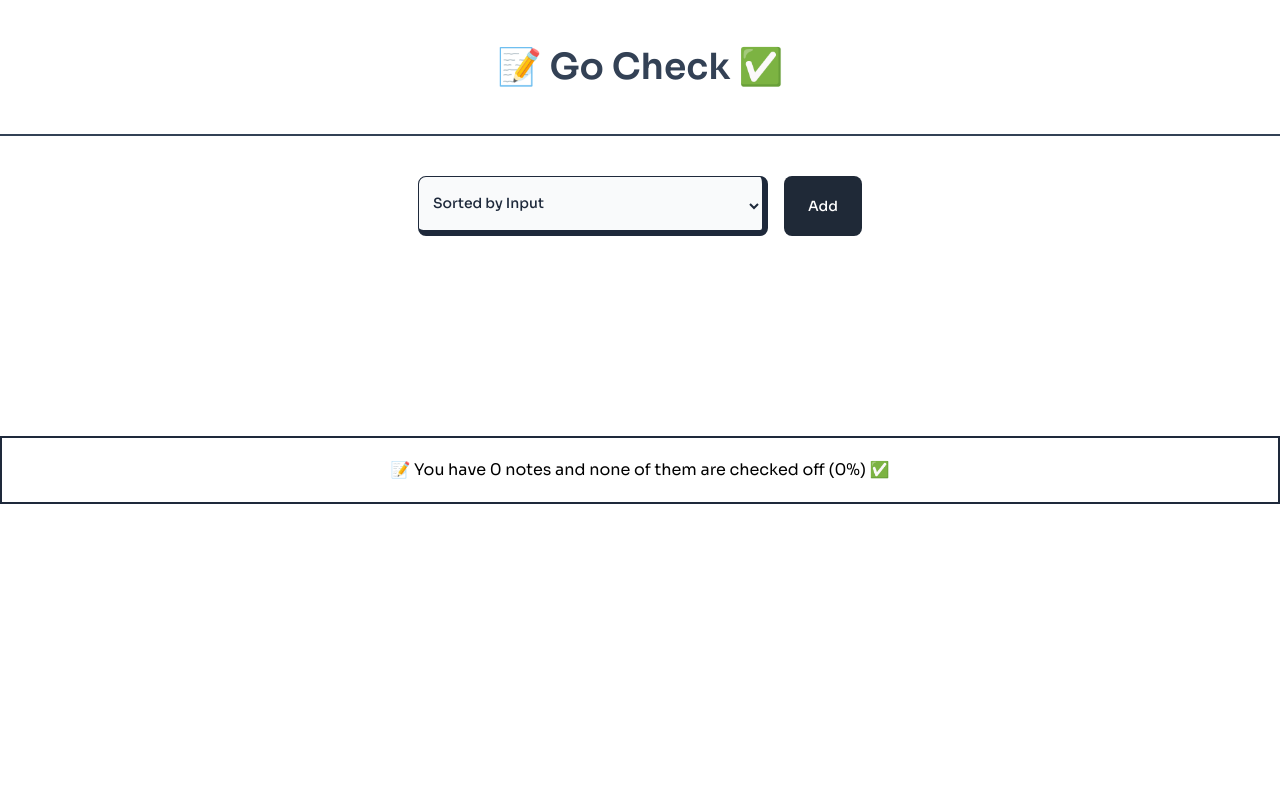
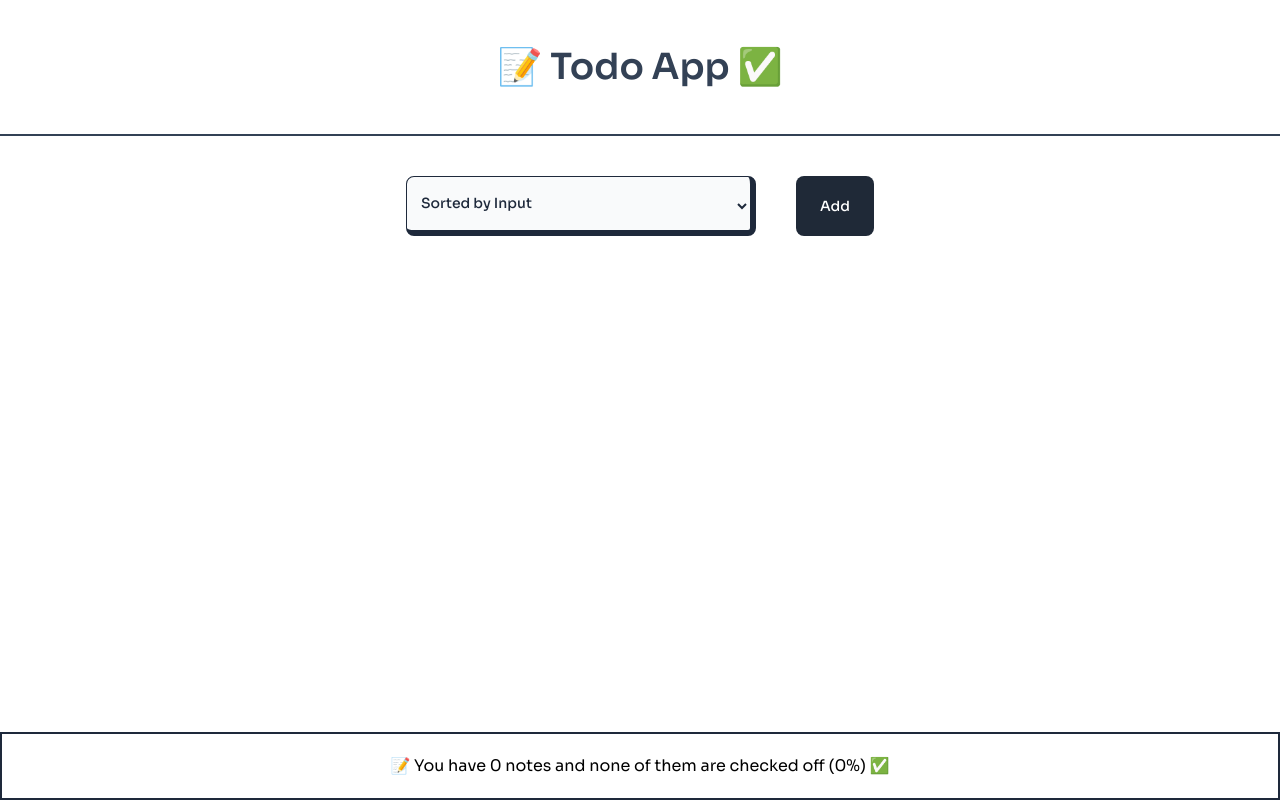
Before and after one commit to ramaherdianto/todoapp, a React (Vite) app: page / in a window 1280 px wide. Built offline with nearby package versions, Linux system fonts and the light colour scheme.

Commit message:
finishing

```diff
--- a/src/App.css
+++ /dev/null
@@ -1,3 +0,0 @@
-* {
-    min-height: 100% !important;
-}
--- a/src/App.jsx
+++ b/src/App.jsx
@@ -1,5 +1,4 @@
 import { useState } from 'react';
-import './App.css';
 import Header from './components/Header';
 import Form from './components/Form';
 import CheckList from './components/CheckList';
@@ -53,7 +52,6 @@ function App() {
                 description: formTask.description,
                 completed: false,
             };
-            console.log(newTask);
             setTasksList([...tasksList, newTask]);
             setOpen(false);
             onResetForm();
@@ -98,11 +96,18 @@ function App() {
         }
     };
 
+    const handleClearTasks = () => {
+        const confirm = window.confirm('Are you sure you want to delete all tasks?');
+        if (confirm) {
+            setTasksList([]);
+        }
+    };
+
     const sortedItems = sortedTasks();
 
     return (
         <>
-            <main className='min-h-screen mx-auto w-full'>
+            <main className='mx-auto w-full transition-all duration-500 ease-in-out'>
                 <Header />
                 <Form
                     sortBy={sortBy}
@@ -115,6 +120,8 @@ function App() {
                     open={open}
                     handleOpen={handleOpen}
                     handleClose={handleClose}
+                    handleClearTasks={handleClearTasks}
+                    tasksList={tasksList}
                 />
                 <CheckList
                     tasksList={tasksList}
--- a/src/components/Footer.jsx
+++ b/src/components/Footer.jsx
@@ -6,12 +6,21 @@ const Footer = ({ tasksList }) => {
 
     return (
         <>
-            <footer className='flex border-[2px] px-4 py-5 mt-[5em] border-slate-800 w-full items-center justify-center'>
+            <footer
+                className={`flex border-[2px] px-4 py-5 mt-[2em] border-slate-800 w-full items-center justify-center ${
+                    tasksList < 2 ? 'absolute bottom-0' : ''
+                }`}
+            >
                 <div className='max-w-7xl flex'>
                     <span className='text-center w-full'>
                         📝 You have {sumTasks} notes and{' '}
-                        {sumCompletedTasks === 0 ? 'none of them' : sumCompletedTasks} are checked
-                        off ({sumTasks > 0 ? Math.floor((sumCompletedTasks / sumTasks) * 100) : 0}
+                        {sumCompletedTasks === 0
+                            ? 'none of them'
+                            : sumTasks === sumCompletedTasks
+                            ? 'all of them'
+                            : sumCompletedTasks}{' '}
+                        are checked off (
+                        {sumTasks > 0 ? Math.floor((sumCompletedTasks / sumTasks) * 100) : 0}
                         %) ✅
                     </span>
                 </div>
--- a/src/components/Form.jsx
+++ b/src/components/Form.jsx
@@ -11,12 +11,14 @@ const Form = ({
     open,
     handleClose,
     handleOpen,
+    handleClearTasks,
+    tasksList,
 }) => {
     return (
         <>
             <section className='px-4 py-10 flex items-center justify-center'>
-                <section className='max-w-7xl px-4'>
-                    <section className='flex w-full justify-between gap-4'>
+                <section className='max-w-7xl flex px-4'>
+                    <section className='flex w-full justify-between gap-4 md:gap-10'>
                         <select
                             value={sortBy}
                             onChange={(e) => setSortBy(e.target.value)}
@@ -26,22 +28,32 @@ const Form = ({
                             <option value='title'>Sorted by Title</option>
                             <option value='status'>Sorted by status</option>
                         </select>
+                        <section className='flex items-center gap-4'>
                             <button
                                 onClick={handleOpen}
                                 className='text-white bg-gray-800 hover:bg-gray-900 focus:outline-none focus:ring-1 focus:ring-slate-800 font-medium text-sm px-6 py-5 rounded-lg'
                             >
                                 Add
                             </button>
+                            {tasksList.length >= 2 ? (
+                                <button
+                                    onClick={handleClearTasks}
+                                    className='text-slate-800 border hover:border-b-[6px] hover:border-r-[6px] border-slate-800 font-medium text-sm px-6 py-5 rounded-lg transition-all duration-300 ease-in-out'
+                                >
+                                    Delete All
+                                </button>
+                            ) : null}
+                        </section>
                     </section>
                     {open ? (
                         <div className='bg-zinc-200 bg-opacity-80 fixed inset-0 z-50 px-4'>
-                            <div className='flex justify-center items-center'>
-                                <div className='w-full sm:w-[80%] md:w-[65%] lg:w-[40%] flex relative flex-col justify-center items-start bg-white py-12 px-4 border-[2px] border-b-[6px] border-r-[6px] border-slate-800 rounded-xl'>
-                                    <div className='flex w-full justify-center items-center'>
+                            <div className='flex min-h-screen justify-center items-center'>
+                                <div className='w-full sm:w-[80%] md:w-[65%] lg:w-[40%] flex flex-col justify-center items-start bg-white py-12 px-4 border-[2px] border-b-[6px] border-r-[6px] border-slate-800 rounded-xl'>
+                                    <div className='flex w-full justify-center items-center relative'>
                                         <h1 className='font-bold text-xl'>Add Task</h1>
                                         <button
                                             onClick={handleClose}
-                                            className='absolute w-0 h-0 -top-[12em] sm:-top-[12em] right-[2em] sm:right-[2em]'
+                                            className='absolute w-0 h-0 -top-[2em] sm:-top-[2em] right-[1em] sm:right-[1em]'
                                         >
                                             ❌
                                         </button>
--- a/src/components/Header.jsx
+++ b/src/components/Header.jsx
@@ -6,7 +6,7 @@ const Header = () => {
             <header className='w-full px-4 py-10 flex items-center justify-center border-b-[2px] border-slate-700'>
                 <div className='max-w-7xl w-full'>
                     <h1 className='text-4xl leading-[1.5em] text-center text-slate-700 font-semibold'>
-                        📝 Go Check ✅
+                        📝 Todo App ✅
                     </h1>
                 </div>
             </header>
```
Lines whose indentation alone changed are shown as unchanged.
